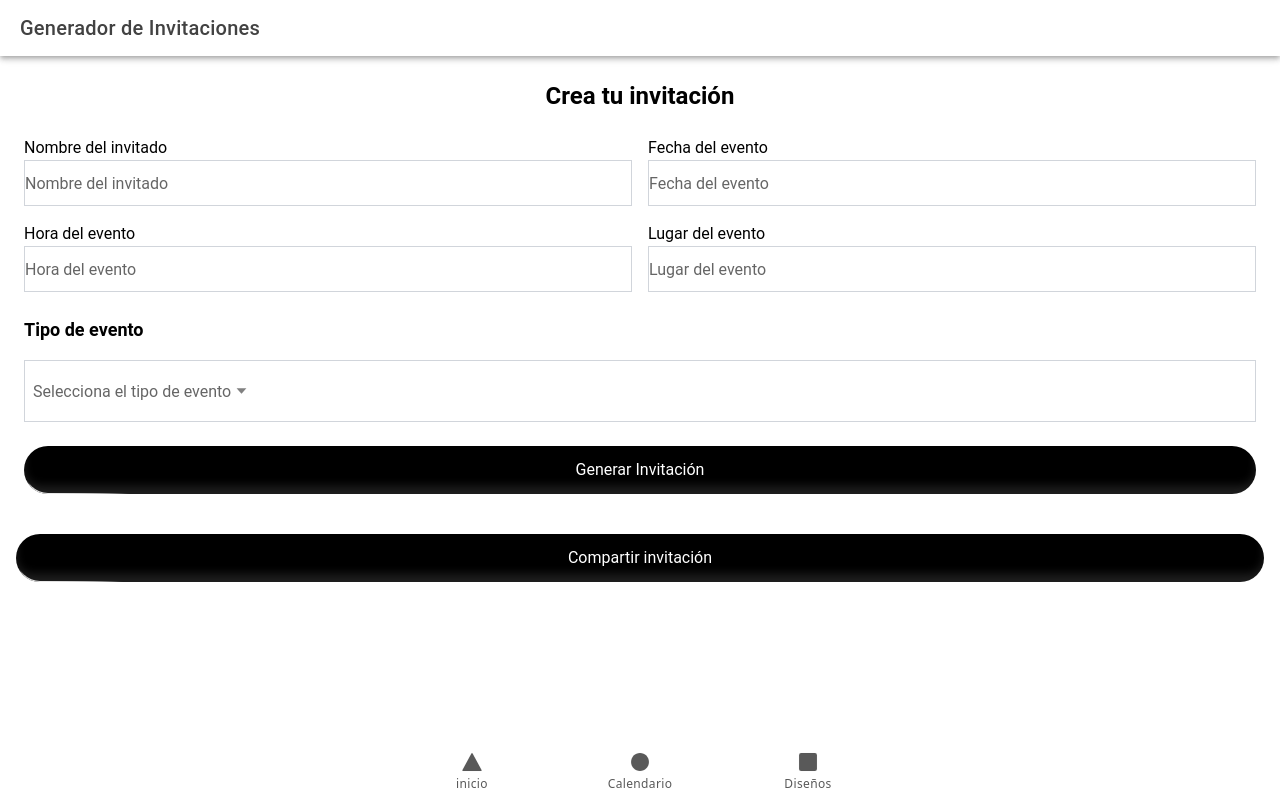
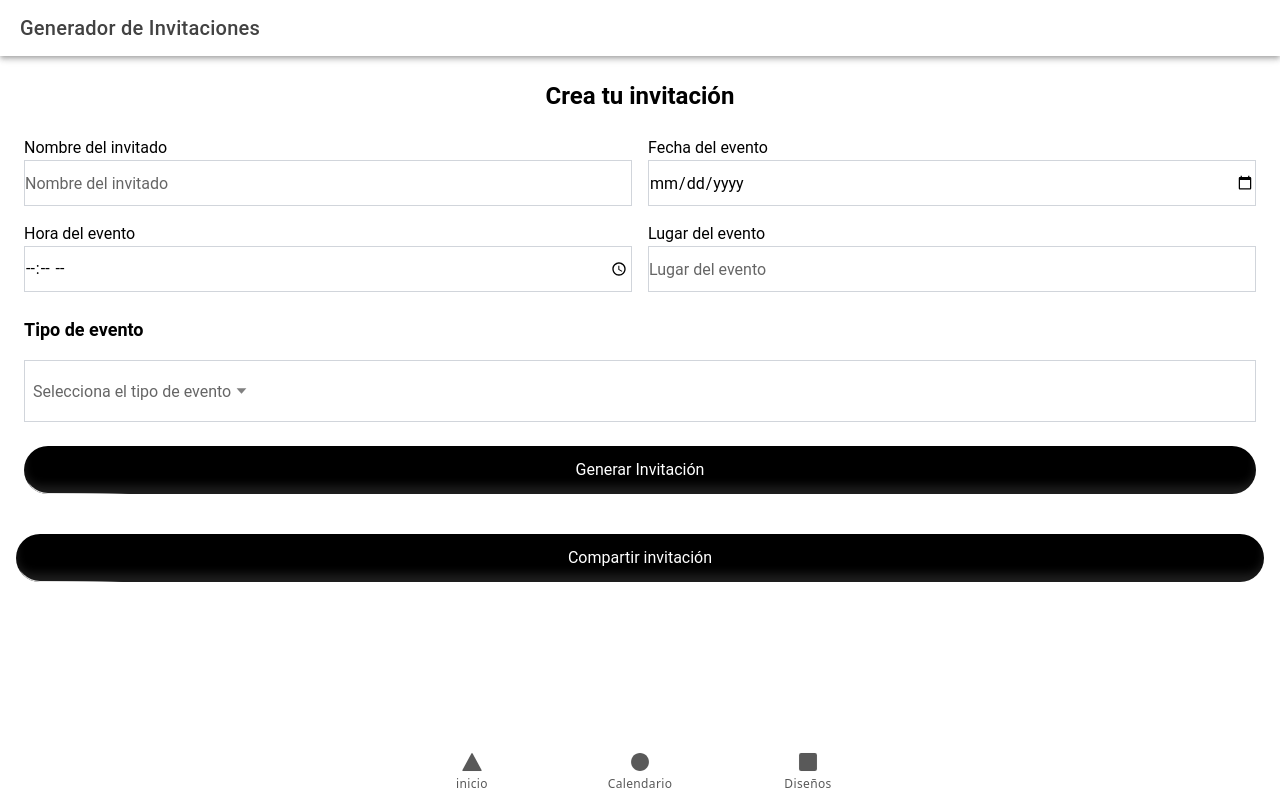
Before and after one commit to Enriquemaster/Invitaciones-Digitales, a React (Vite) app: page /ImageGenerator in a window 1280 px wide. Built offline with nearby package versions, Linux system fonts and the light colour scheme; what @ionic/storage would draw is missing.

Commit message:
cambio de tipo de inputs

```diff
--- a/src/pages/ImageGenerator.tsx
+++ b/src/pages/ImageGenerator.tsx
@@ -50,7 +50,7 @@ const EventInvitationGenerator: React.FC = () => {
   const handleGenerateInvitation = async () => {
     if (!inviteeName || !eventDate || !eventTime || !eventLocation || !eventType || (eventType === 'cumpleaños' && (!birthdayName || !birthdayAge))) {
       setResponseText(`¡Hola, ${inviteeName}!
-      Tenemos el placer de invitarte a un evento único y especial que no querrás perderte. Este evento tendrá lugar el próximo ${eventDate} a las ${eventTime} en ${eventLocation}, un lugar especialmente preparado para esta ocasión tan memorable.
+      Tenemos el placer de invitarte a un evento único y especial que no querrás perderte. Este evento tendrá lugar el próximo ${eventDate} a las ${eventTime} horas en ${eventLocation}, un lugar especialmente preparado para esta ocasión tan memorable.
 
       Nos encantaría contar con tu presencia, ya que tu compañía hará que este día sea aún más especial y significativo. Prepárate para disfrutar de una velada llena de momentos inolvidables, risas y una experiencia que quedará grabada en nuestros corazones.
 
@@ -177,15 +177,17 @@ const EventInvitationGenerator: React.FC = () => {
               <div>
                 <IonLabel>Fecha del evento</IonLabel>
                 <IonInput
+                 type="date" // Tipo date para seleccionar la fecha
                   value={eventDate}
                   onIonChange={(e) => setEventDate(e.detail.value!)}
                   placeholder="Fecha del evento"
                   className="border border-gray-300 p-2 rounded-md"
-                />
+                  />
               </div>
               <div>
                 <IonLabel>Hora del evento</IonLabel>
                 <IonInput
+                  type="time" // Tipo time para seleccionar la hora
                   value={eventTime}
                   onIonChange={(e) => setEventTime(e.detail.value!)}
                   placeholder="Hora del evento"
```
